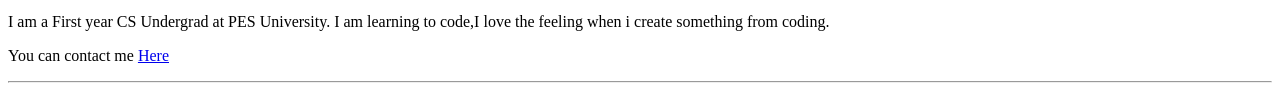
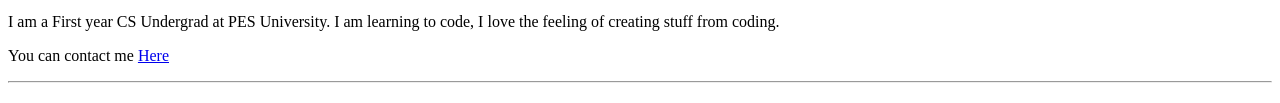
Before and after one commit to KarthikPanagar/Profile, a plain HTML site: page index.html in a window 1280 px wide. Shown: the part 347-450 px from the top of the page. Drawn offline with Linux system fonts and the light colour scheme.

Commit message:
Update index.html

```diff
--- a/index.html
+++ b/index.html
@@ -16,7 +16,7 @@
 </table>
 
 
-  <p>I am a First year CS Undergrad at PES University. I am learning to code,I love the feeling when i create something from coding.</p>
+  <p>I am a First year CS Undergrad at PES University. I am learning to code, I love the feeling of creating stuff from coding.</p>
   <p>You can contact me <a href="Contact.html">Here</a></p>
   <hr>
   <h3>Education :</h3>
```
